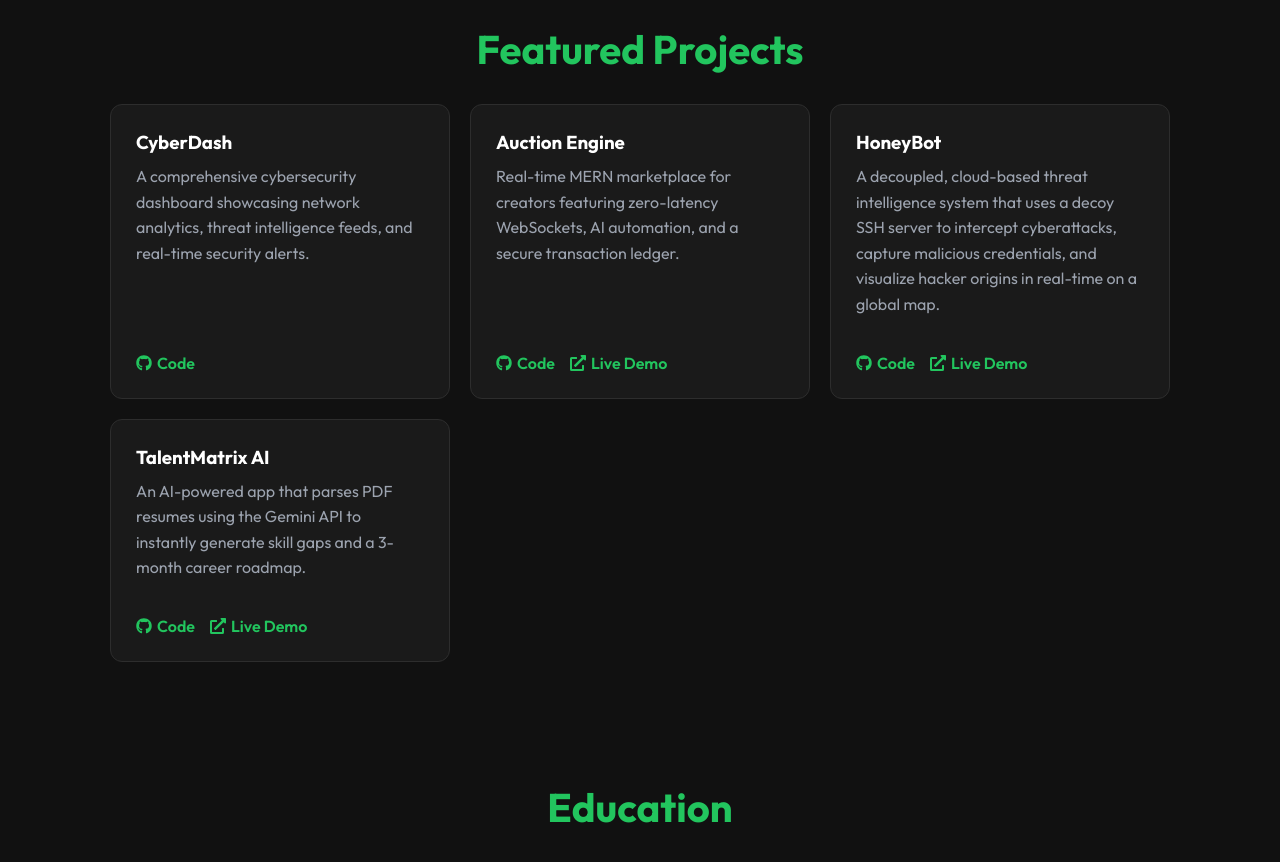
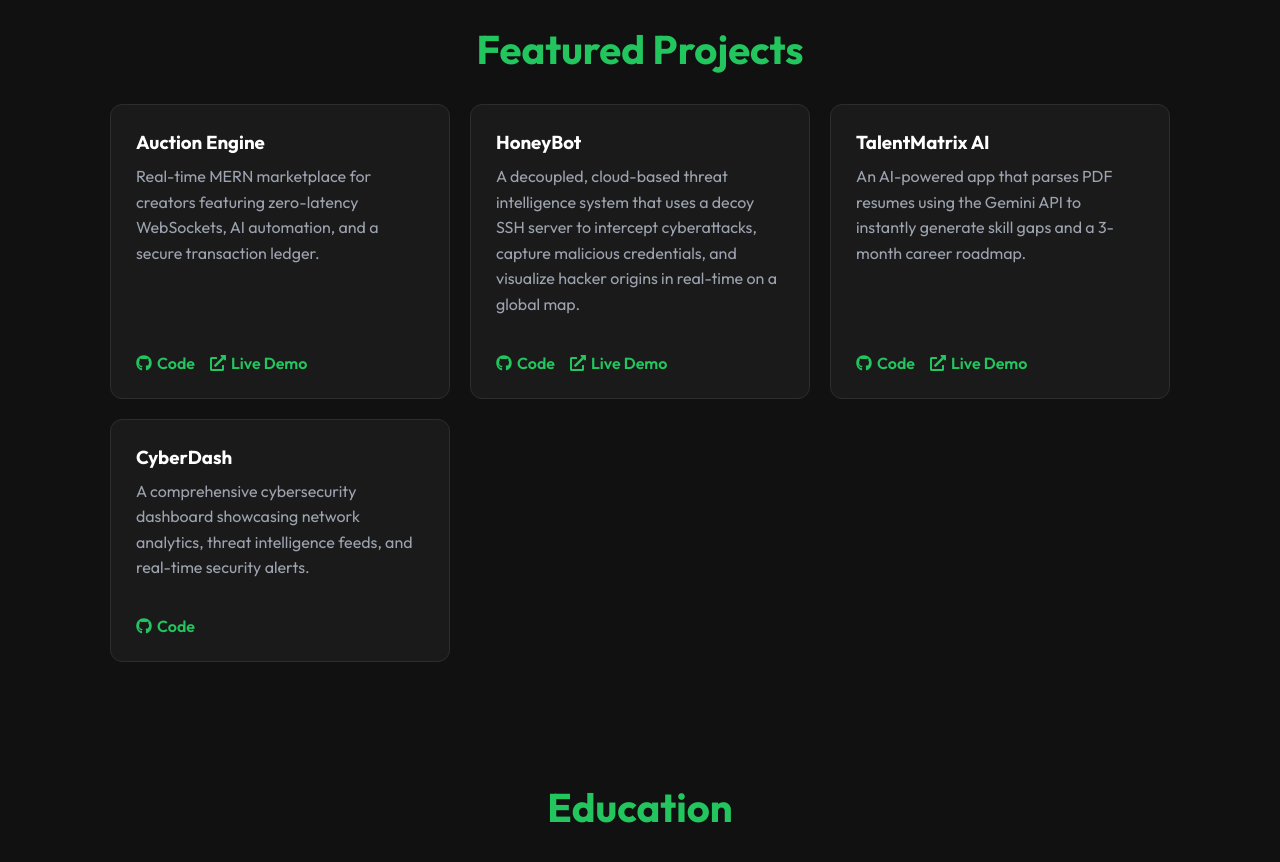
Before and after one commit to ChinmayPatil00/My-Portfolio, a React (Vite) app in the folder client/: page / in a window 1280 px wide. Shown: the part 1780-2642 px from the top of the page. Built offline with nearby package versions, Linux system fonts and the light colour scheme; the HTML template or start-up script is replaced by a standard one.

Commit message:
Move CyberDash to 4th position

```diff
--- a/client/src/components/Projects.jsx
+++ b/client/src/components/Projects.jsx
@@ -3,12 +3,6 @@ import { FaGithub, FaExternalLinkAlt } from "react-icons/fa";
 
 function Projects() {
   const featuredProjects = [
-    {
-      name: "CyberDash",
-      desc: "A comprehensive cybersecurity dashboard showcasing network analytics, threat intelligence feeds, and real-time security alerts.",
-      github: "https://github.com/ChinmayPatil00/CyberDash",
-      live: ""
-    },
     {
       name: "Auction Engine",
       desc: "Real-time MERN marketplace for creators featuring zero-latency WebSockets, AI automation, and a secure transaction ledger.",
@@ -26,6 +20,12 @@ function Projects() {
       desc: "An AI-powered app that parses PDF resumes using the Gemini API to instantly generate skill gaps and a 3-month career roadmap.",
       github: "https://github.com/ChinmayPatil00/TalentMatrix-AI",
       live: "https://talentmatrix-ai.vercel.app"
+    },
+    {
+      name: "CyberDash",
+      desc: "A comprehensive cybersecurity dashboard showcasing network analytics, threat intelligence feeds, and real-time security alerts.",
+      github: "https://github.com/ChinmayPatil00/CyberDash",
+      live: ""
     }
   ];
 
```
